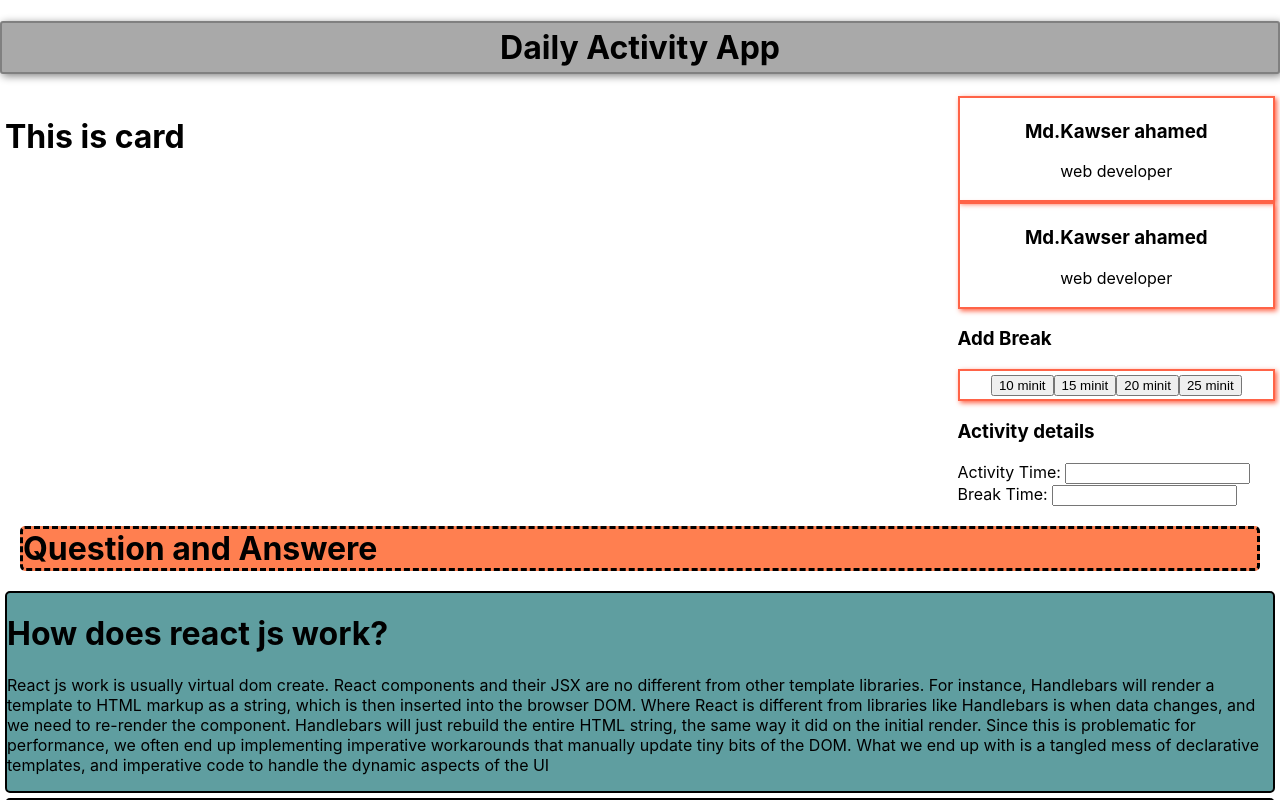
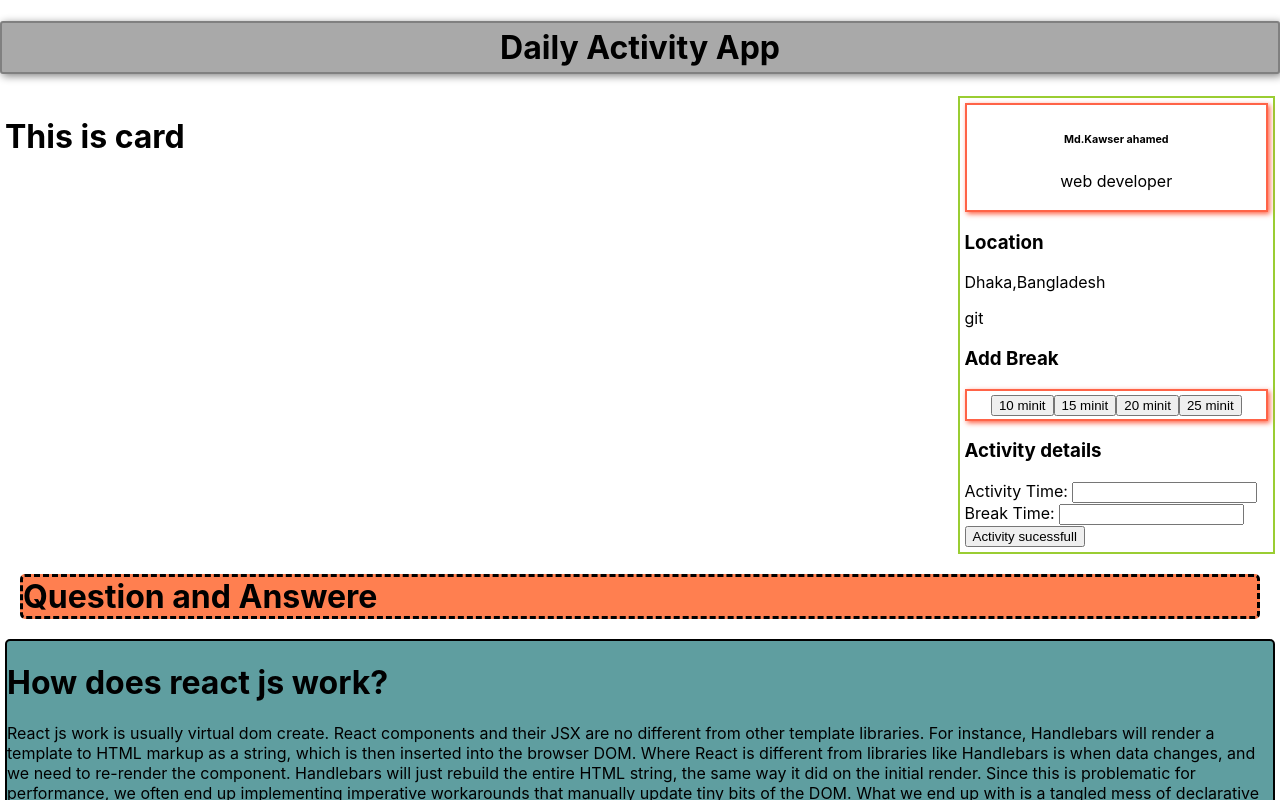
Before and after one commit to masumkawser/Daily-Activity_react_app, a React (Create React App) app: page / in a window 1280 px wide. Shown: the top 800 px of the page. Built offline with nearby package versions, Linux system fonts and the light colour scheme.

Commit message:
location added

```diff
--- a/package.json
+++ b/package.json
@@ -12,10 +12,11 @@
     "react": "^18.2.0",
     "react-dom": "^18.2.0",
     "react-scripts": "^2.1.3",
+    "sweetalert": "^2.1.2",
     "web-vitals": "^2.1.4"
   },
   "scripts": {
-    "start":  "react-scripts --openssl-legacy-provider start",
+    "start": "react-scripts --openssl-legacy-provider start",
     "build": "react-scripts build",
     "test": "react-scripts test",
     "eject": "react-scripts eject"
--- a/src/components/Profile/Profile.css
+++ b/src/components/Profile/Profile.css
@@ -4,3 +4,7 @@
     text-align: center;
     box-shadow: 2px 2px 5px tomato;
 }
+.profile-cart{
+    border: 2px solid yellowgreen;
+    padding:5px;
+}
--- a/src/components/Profile/Profile.js
+++ b/src/components/Profile/Profile.js
@@ -1,15 +1,16 @@
 import React from 'react';
+import swal from 'sweetalert';
 import"./Profile.css";
 const Profile = () => {
     return (
-        <div>
+        <div className='profile-cart'>
             <div className='profile'>
-            <h3>Md.Kawser ahamed</h3>
+            <h6>Md.Kawser ahamed</h6>
             <p>web developer</p>
             </div>
-            <div className='profile'>
-            <h3>Md.Kawser ahamed</h3>
-            <p>web developer</p>
+            <div>
+            <h3>Location</h3>
+            <p>Dhaka,Bangladesh</p>git
             </div>
             <h3>Add Break</h3>
             <div className='profile'>
@@ -20,9 +21,9 @@ const Profile = () => {
             </div>
             <h3>Activity details</h3>
             <label>Activity Time: </label><input></input><br></br>
-            <label>Break Time: </label><input></input>
+            <label>Break Time: </label><input></input><br></br>
             <div>
-
+            <button>Activity sucessfull</button>
             </div>
         </div>
     );
```
Also changed, not shown: 1 other file (tests, documents, lock files or other folders).
